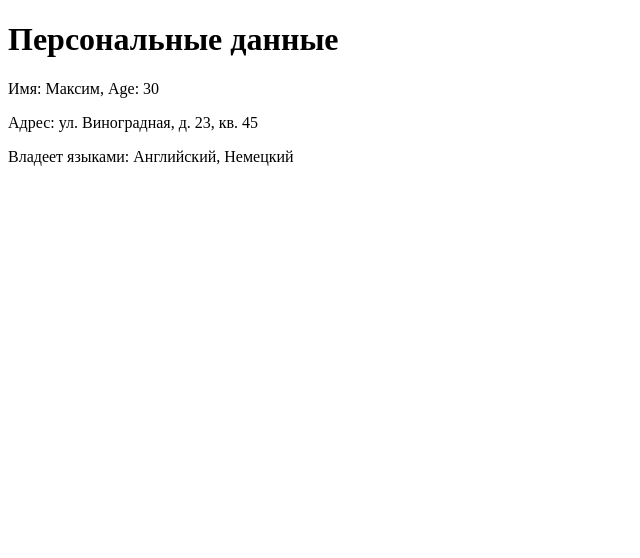
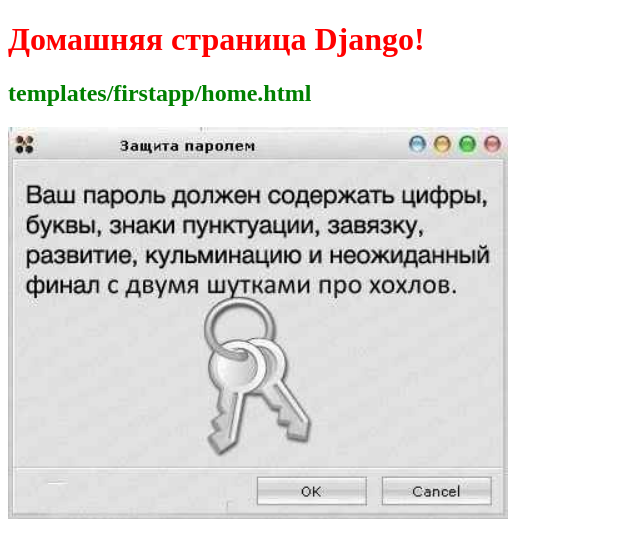
Before and after one commit to EfanovEvgeny1/test-, a Django app: page / in a window 1280 px wide. Shown: the top 558 px of the page, without its empty margins (0-640 px from the left). Run offline with Django 5.2, Linux system fonts and the light colour scheme.

Commit message:
07.09.24 Ефанов Дубровина цуканов ЛЗ 7

```diff
--- a/django_test/django_test/settings.py
+++ b/django_test/django_test/settings.py
@@ -121,6 +121,9 @@ USE_TZ = True
 
 STATIC_URL = 'static/'
 
+STATICFILES_DIRS = [
+ os.path.join(BASE_DIR, "static")
+]
 # Default primary key field type
 # https://docs.djangoproject.com/en/5.1/ref/settings/#default-auto-field
 
--- a/django_test/django_test/urls.py
+++ b/django_test/django_test/urls.py
@@ -2,12 +2,14 @@ from django.contrib import admin
 from django.urls import path
 from django.urls import re_path
 from firstapp import views
+from django.views.generic import TemplateView
+
 
 urlpatterns = [
 path('admin/', admin.site.urls),
 path('', views.index),
-path('about/', views.about),
-path('contact/', views.contact),
 path('details/', views.details),
-path('', views.index),
+path('about/', TemplateView.as_view(template_name="firstapp/about.html")),
+path('contact/', TemplateView.as_view(template_name="firstapp/contact.html",
+            extra_context={"work": "Разработка программных продуктов"})),
 ]
--- a/django_test/firstapp/views.py
+++ b/django_test/firstapp/views.py
@@ -5,12 +5,13 @@ from django.template.response import TemplateResponse
 
 
 def index(request):
-    header = "Персональные данные" # обычная переменная
-    langs = ["Английский", "Немецкий", "Испанский"] # массив
-    user = {"name": "Максим,", "age": 30} # словарь
-    addr = ("Виноградная", 23, 45) # кортеж
-    data = {"header": header, "langs": langs, "user": user, "address": addr}
-    return TemplateResponse(request, "index.html", data)
+    return render(request, "firstapp/home.html")
+    #header = "Персональные данные" # обычная переменная
+    #langs = ["Английский", "Немецкий", "Испанский"] # массив
+    #user = {"name": "Максим,", "age": 30} # словарь
+    #addr = ("Виноградная", 23, 45) # кортеж
+    #data = {"header": header, "langs": langs, "user": user, "address": addr}
+    #return TemplateResponse(request, "index.html", data)
 
 def products(request, productid):
     category = request.GET.get("cat", "")
--- /dev/null
+++ b/django_test/static/css/styles.css
@@ -0,0 +1,4 @@
+/* static/css/styles.css */
+body h1 {color: red;}
+body h2 {color: green;}
+img{width:500px;}
--- /dev/null
+++ b/django_test/templates/firstapp/base.html
@@ -0,0 +1,6 @@
+{% extends "firstapp/base.html" %}
+{% block title %}about{% endblock title %}
+{% block header %}Сведения о компании{% endblock header %}
+{% block content %}
+<p>Интеллектуальные программные системы</p>
+<p>Связка шаблонов about.html и base.html</p>{% endblock content %}
--- a/django_test/templates/firstapp/home.html
+++ b/django_test/templates/firstapp/home.html
@@ -1,11 +1,14 @@
 <!DOCTYPE html>
+{% load static %}
 <html lang="en">
 <head>
     <meta charset="UTF-8">
-    <title>Привет DjangoTitle</title>
+    <title>1488</title>
+    <link href="{% static 'css/styles.css' %}" rel="stylesheet">
 </head>
 <body>
     <h1>Домашняя страница Django!</h1>
     <h2>templates/firstapp/home.html</h2>
+    <img src="{% static 'images/image1.jpg' %}">
 </body>
 </html>
--- /dev/null
+++ b/django_test/templates/firstapp/index.html
@@ -0,0 +1,4 @@
+{% extends "firstapp/base.html" %}
+{% block title %}Index{% endblock title %}
+{% block header %}Главная страница{% endblock header %}
+{% block content%}Связка шаблонов index.html и base.html{% endblock content %}
```
Also changed, not shown: django_test/templates/firstapp/about.html (added, +12 -0 lines), django_test/templates/firstapp/contact.html (added, +15 -0 lines), django_test/static/images/image1.jpg (added).
